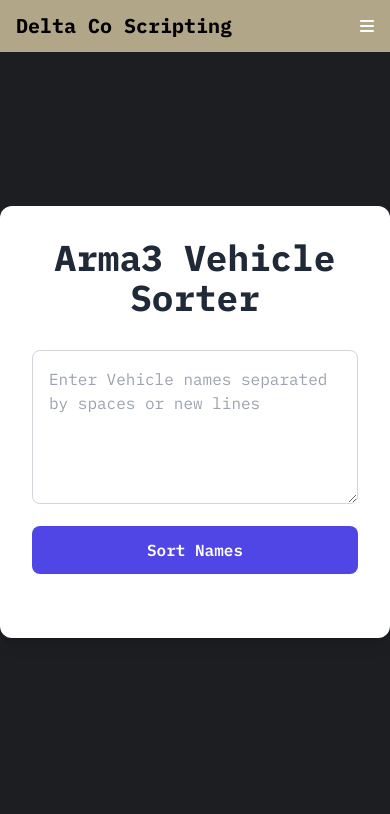
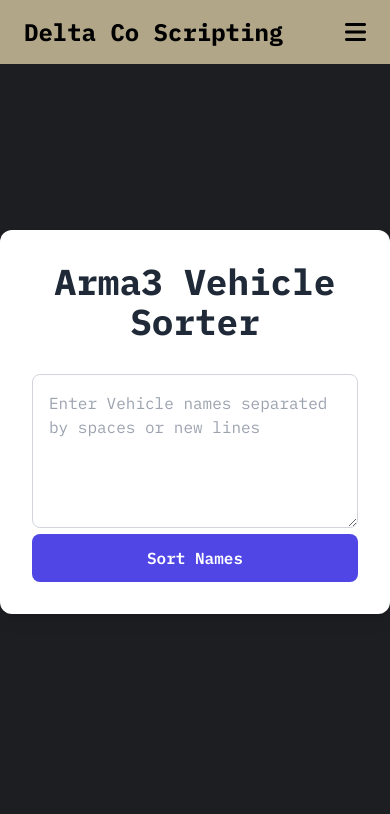
Before and after one commit to DeltaCoGaming/DeltaCoHelp, a Flask app: page /extrablue/sorter in a window 390 px wide. Shown: the top 814 px of the page. Run offline with Flask 3, Linux system fonts and the light colour scheme; some libraries are stand-ins or nearby versions.

Commit message:
again - navbar updates im dumb - updated vics sorter

```diff
--- a/app/templates/components/main/_main.html
+++ b/app/templates/components/main/_main.html
@@ -1,21 +1,29 @@
 <div class="flex justify-center items-center min-h-screen">
-    <div class="container mx-auto max-w-2xl bg-white rounded-xl shadow-lg p-8">
+    <div class="container mx-auto max-w-2xl bg-white rounded-xl shadow-lg p-8" data-aos="fade-up" data-aos-duration="1000">
       <h1 class="text-4xl font-bold text-center text-gray-800 mb-8">Arma3 Vehicle Sorter</h1>
-      <form action="/extrablue/sorter" method="post" class="mb-8">
-        <textarea name="helicopters" rows="5" class="w-full p-4 rounded-lg text-gray-800 border border-gray-300 focus:outline-none focus:ring-2 focus:ring-indigo-500 mb-4" placeholder="Enter Vehicle names separated by spaces or new lines"></textarea>
+      <form action="/extrablue/sorter" method="post">
+        <textarea name="helicopters" rows="5" class="w-full p-4 rounded-lg text-gray-800 border border-gray-300 focus:outline-none focus:ring-2 focus:ring-indigo-500" placeholder="Enter Vehicle names separated by spaces or new lines"></textarea>
         <button type="submit" class="w-full bg-indigo-600 hover:bg-indigo-700 text-white font-semibold py-3 px-4 rounded-lg transition-colors duration-300">
           Sort Names
         </button>
       </form>
       {% if helicopters %}
-        <h2 class="text-2xl font-bold text-gray-800 mb-4">Sorted Helicopters:</h2>
-        <pre class="bg-gray-800 text-white p-4 rounded-lg mb-4 font-mono">{% for helicopter in helicopters %}{{ helicopter }}
-{% endfor %}</pre>
-        <button class="bg-green-600 hover:bg-green-700 text-white font-semibold py-2 px-4 rounded-lg transition-colors duration-300" onclick="copyToClipboard('#sortedHelicopters')">Copy All</button>
+      <div>
+        <h2 class="text-2xl font-bold text-gray-800">Sorted Helicopters:</h2>
+        <pre id="sortedHelicopters" class="bg-gray-800 text-white p-4 rounded-lg font-mono">{{ helicopters | join('\n') }}</pre>
+        <button onclick="copyToClipboard('#sortedHelicopters')" class="bg-green-600 hover:bg-green-700 text-white font-semibold py-2 px-4 rounded-lg transition-colors duration-300">
+          Copy All
+        </button>
+      </div>
       {% endif %}
     </div>
   </div>
 
+  <!-- Scripts for animation and notifications -->
+  <script src="https://cdn.jsdelivr.net/npm/aos@2.3.1/dist/aos.js"></script>
+  <script>
+    AOS.init(); // Initialize AOS animations
+  </script>
   <script>
     function copyToClipboard(element) {
       var $temp = $("<input>");
@@ -23,6 +31,17 @@
       $temp.val($(element).text()).select();
       document.execCommand("copy");
       $temp.remove();
-      alert('Copied to clipboard!');
+
+      // Use SweetAlert for better user feedback
+      Swal.fire({
+        title: 'Success!',
+        text: 'Copied to clipboard!',
+        icon: 'success',
+        confirmButtonText: 'OK'
+      });
     }
   </script>
+
+
+  <link href="https://cdn.jsdelivr.net/npm/aos@2.3.1/dist/aos.css" rel="stylesheet">
+  <script src="https://cdn.jsdelivr.net/npm/sweetalert2@10"></script>
--- a/app/templates/components/main/_mobnav.html
+++ b/app/templates/components/main/_mobnav.html
@@ -1,41 +1,61 @@
 <!-- Mobile View -->
 <nav class="bg-[#b1a688] md:hidden w-full fixed top-0 left-0 z-50">
-  <div class="px-4 py-3 flex justify-between items-center">
-      <a href="/" class="font-bold text-xl hover:text-gray-300 transition-colors duration-300">
+  <div class="px-6 py-4 flex justify-between items-center"> <!-- Increased padding -->
+      <a href="/" class="font-bold text-2xl hover:text-gray-300 transition-colors duration-300"> <!-- Increased font size -->
           Delta Co Scripting
       </a>
       <!-- Hamburger Icon -->
-      <button id="mobileMenuButton" class="text-white focus:outline-none">
+      <button id="mobileMenuButton" class="text-2xl focus:outline-none"> <!-- Increased icon size -->
           <i class="fa fa-bars"></i>
       </button>
   </div>
   <!-- Dropdown Menu, hidden initially -->
   <div id="mobileMenu" class="hidden flex-col items-center w-full">
-      <ul class="w-full">
-          <li><a href="/extrablue/sorter" class="block px-4 py-2 text-white hover:bg-gray-600 w-full text-center">Vehicle Sorter</a></li>
-          <li><a href="/extrablue/weapon-sorter" class="block px-4 py-2 text-white hover:bg-gray-600 w-full text-center">Weapon Tool</a></li>
-          <li><a href="/community" class="block px-4 py-2 text-white hover:bg-gray-600 w-full text-center">Community</a></li>
+      <ul class="w-full text-lg"> <!-- Increased text size for menu items -->
+          <!-- Scripts Dropdown -->
+          <li>
+              <button id="scriptsDropdownButtonMobile" class="block px-6 py-4 text-white w-full text-center">
+                  Scripts
+              </button>
+              <ul id="scriptsDropdownMobile" class="hidden flex-col items-center w-full">
+                  <li><a href="/extrablue/sorter" class="block px-6 py-2 text-white hover:bg-gray-600 w-full text-center">Vehicle Sorter</a></li>
+                  <li><a href="/extrablue/weapon-sorter" class="block px-6 py-2 text-white hover:bg-gray-600 w-full text-center">Weapon Tool</a></li>
+              </ul>
+          </li>
+          <!-- Other Links -->
+          <li><a href="/community" class="block px-6 py-4 text-white hover:bg-gray-600 w-full text-center">Community</a></li>
       </ul>
-      <div class="text-white text-center py-2">
-          <span id="mobileWebsiteVersion">v1.0.3</span> <!-- Version placeholder, to be updated -->
+      <div class="text-white text-center py-4 text-lg"> <!-- Increased padding and text size for version display -->
+          <span id="mobileWebsiteVersion">v1.0.3</span>
       </div>
   </div>
 </nav>
 
-<!-- jQuery for Mobile Nav Toggle -->
+<!-- jQuery for Mobile Nav Toggle and Dropdown -->
 <script src="https://code.jquery.com/jquery-3.6.0.min.js"></script>
 <script>
   $(document).ready(function() {
+      // Toggle main mobile menu
       $('#mobileMenuButton').click(function() {
-          $('#mobileMenu').toggle(); // Toggle the visibility of the mobile menu
+          $('#mobileMenu').toggle();
       });
 
-      // Close the menu when clicking outside of it
+      // Toggle Scripts dropdown within the mobile menu
+      $('#scriptsDropdownButtonMobile').click(function() {
+          $('#scriptsDropdownMobile').toggle();
+      });
+
+      // Close the menu when clicking outside
       $(document).click(function(event) {
           var clickover = $(event.target);
-          var _opened = $("#mobileMenu").is(":visible");
-          if (_opened === true && !clickover.closest('#mobileMenuButton').length && !clickover.closest('#mobileMenu').length) {
+          var _openedMenu = $("#mobileMenu").is(":visible");
+          var _openedDropdown = $("#scriptsDropdownMobile").is(":visible");
+
+          if (_openedMenu === true && !clickover.closest('#mobileMenuButton').length && !clickover.closest('#mobileMenu').length) {
               $("#mobileMenu").hide();
+          }
+          if (_openedDropdown === true && !clickover.closest('#scriptsDropdownButtonMobile').length && !clickover.closest('#scriptsDropdownMobile').length) {
+              $("#scriptsDropdownMobile").hide();
           }
       });
   });
--- a/app/templates/components/main/_nav.html
+++ b/app/templates/components/main/_nav.html
@@ -1,13 +1,14 @@
 <!-- Navbar Container -->
-<nav class="bg-[#b1a688] text-white w-full shadow-lg fixed top-0 left-0 z-50 hidden md:flex">
+<nav class="bg-[#b1a688] text-white w-full shadow-lg fixed top-0 left-0 z-50 hidden md:flex justify-between items-center px-4 py-3">
   <!-- Logo, Version, and Server Name -->
-  <div class="max-w-7xl mx-auto px-4 py-3 flex justify-between items-center">
+  <div class="flex items-center"> <!-- Removed flex-grow from here -->
       <a href="/" class="font-bold text-xl hover:text-gray-300 transition-colors duration-300">
           Delta Co Scripting
       </a>
+  </div>
 
-      <!-- Version Display -->
-      <div class="text-center flex-grow">
+  <!-- Version Display, centered -->
+  <div class="flex-grow text-center">
       <span id="websiteVersion" class="text-sm md:text-md font-medium">v1.0.3</span> <!-- Placeholder for version number -->
   </div>
 
@@ -28,9 +29,7 @@
       <!-- Regular Link -->
       <li><a href="/community" class="hover:text-gray-300 transition-colors duration-300">Community</a></li>
   </ul>
-  </div>
 </nav>
-
 
 <!-- jQuery for Scripts Dropdown Toggle -->
 <script src="https://code.jquery.com/jquery-3.6.0.min.js"></script>
@@ -51,7 +50,6 @@
 });
 </script>
 
-
 <script>
 document.addEventListener('DOMContentLoaded', function() {
   fetch('https://api.github.com/repos/DeltaCoGaming/DeltaCoHelp/releases/latest')
```
Lines whose indentation alone changed are shown as unchanged.
